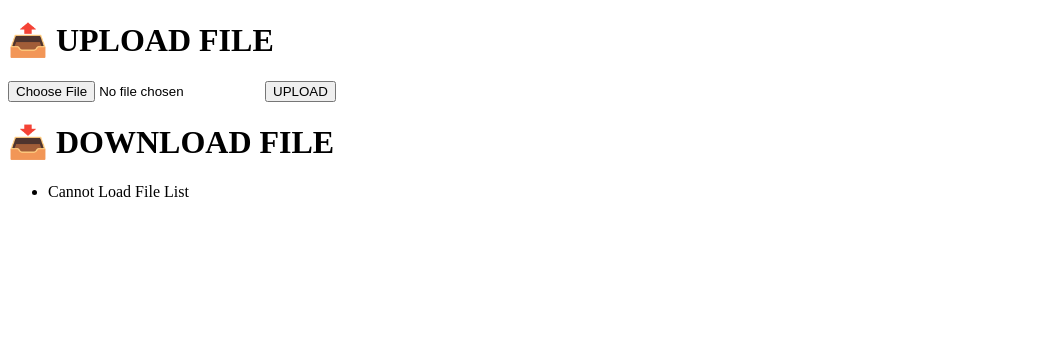
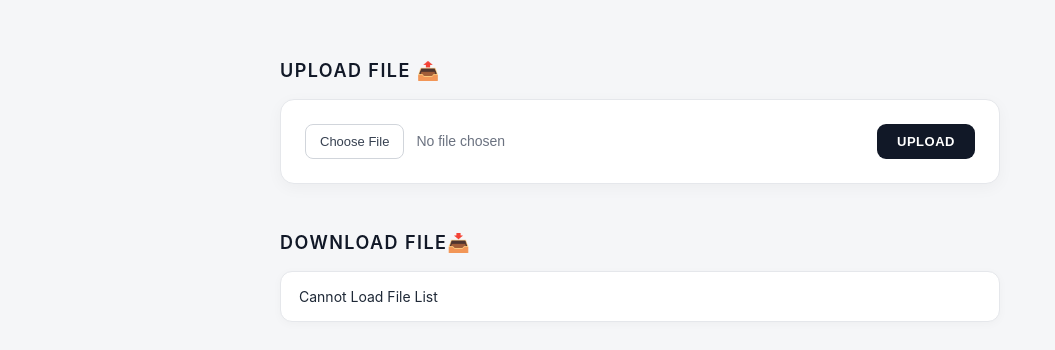
Before and after one commit to CharReanimation/EZ_File_Transfer_WAN, a website: page EZFileTransfer/Public/index.html in a window 1280 px wide. Shown: the whole page, without its empty margins (0-1055 px from the left). Drawn offline with Linux system fonts and the light colour scheme; no server answers.

Commit message:
Add EZ Style

```diff
--- /dev/null
+++ b/EZFileTransfer/Public/css/style.css
@@ -0,0 +1,291 @@
+* {
+  box-sizing: border-box;
+  margin: 0;
+  padding: 0;
+}
+
+body {
+  min-height: 100vh;
+  background: #f5f6f8;
+  color: #1f2937;
+  font-family:
+    -apple-system,
+    BlinkMacSystemFont,
+    "Segoe UI",
+    Roboto,
+    Helvetica,
+    Arial,
+    sans-serif;
+
+  display: flex;
+  flex-direction: column;
+  align-items: center;
+
+  padding: 60px 20px;
+}
+
+
+/* ================================
+   Container
+================================ */
+
+body > h1,
+body > form,
+body > ul {
+  width: 100%;
+  max-width: 720px;
+}
+
+
+/* ================================
+   Section Title
+================================ */
+
+h1 {
+  font-size: 18px;
+  font-weight: 600;
+  letter-spacing: 0.08em;
+
+  color: #111827;
+
+  margin-bottom: 18px;
+}
+
+h1:nth-of-type(2) {
+  margin-top: 48px;
+}
+
+
+/* ================================
+   Upload Form
+================================ */
+
+#uploadForm {
+  background: #ffffff;
+
+  border: 1px solid #e5e7eb;
+  border-radius: 14px;
+
+  padding: 24px;
+
+  display: flex;
+  align-items: center;
+  gap: 14px;
+
+  box-shadow:
+    0 4px 16px rgba(0, 0, 0, 0.04);
+}
+
+
+/* ================================
+   File Input
+================================ */
+
+input[type="file"] {
+  flex: 1;
+
+  min-width: 0;
+
+  font-size: 14px;
+  color: #6b7280;
+
+  cursor: pointer;
+}
+
+input[type="file"]::file-selector-button {
+  margin-right: 12px;
+
+  padding: 9px 14px;
+
+  border: 1px solid #d1d5db;
+  border-radius: 8px;
+
+  background: #ffffff;
+  color: #374151;
+
+  font-size: 13px;
+  font-weight: 500;
+
+  cursor: pointer;
+
+  transition:
+    background 0.2s ease,
+    border-color 0.2s ease;
+}
+
+input[type="file"]::file-selector-button:hover {
+  background: #f3f4f6;
+  border-color: #9ca3af;
+}
+
+
+/* ================================
+   Upload Button
+================================ */
+
+button {
+  border: none;
+  border-radius: 9px;
+
+  padding: 10px 20px;
+
+  background: #111827;
+  color: #ffffff;
+
+  font-size: 13px;
+  font-weight: 600;
+  letter-spacing: 0.04em;
+
+  cursor: pointer;
+
+  transition:
+    transform 0.15s ease,
+    background 0.2s ease,
+    box-shadow 0.2s ease;
+}
+
+button:hover {
+  background: #374151;
+
+  box-shadow:
+    0 4px 12px rgba(0, 0, 0, 0.12);
+}
+
+button:active {
+  transform: scale(0.97);
+}
+
+
+/* ================================
+   File List
+================================ */
+
+#fileList {
+  width: 100%;
+  max-width: 720px;
+
+  list-style: none;
+
+  display: flex;
+  flex-direction: column;
+  gap: 10px;
+}
+
+
+/* ================================
+   File Item
+================================ */
+
+#fileList li {
+  background: #ffffff;
+
+  border: 1px solid #e5e7eb;
+  border-radius: 12px;
+
+  padding: 16px 18px;
+
+  display: flex;
+  align-items: center;
+  justify-content: space-between;
+
+  font-size: 14px;
+
+  box-shadow:
+    0 2px 10px rgba(0, 0, 0, 0.03);
+
+  transition:
+    border-color 0.2s ease,
+    box-shadow 0.2s ease,
+    transform 0.2s ease;
+}
+
+#fileList li:hover {
+  border-color: #d1d5db;
+
+  box-shadow:
+    0 6px 18px rgba(0, 0, 0, 0.06);
+
+  transform: translateY(-1px);
+}
+
+
+/* ================================
+   Download Link
+================================ */
+
+#fileList a {
+  color: #2563eb;
+
+  text-decoration: none;
+
+  font-weight: 500;
+
+  transition: color 0.2s ease;
+}
+
+#fileList a:hover {
+  color: #1d4ed8;
+  text-decoration: underline;
+}
+
+
+/* ================================
+   Empty State
+================================ */
+
+#fileList:empty::after {
+  content: "No files available";
+
+  display: block;
+
+  padding: 40px 20px;
+
+  text-align: center;
+
+  color: #9ca3af;
+
+  font-size: 14px;
+
+  border: 1px dashed #d1d5db;
+  border-radius: 12px;
+
+  background: #fafafa;
+}
+
+
+/* ================================
+   Mobile
+================================ */
+
+@media (max-width: 600px) {
+
+  body {
+    padding: 35px 16px;
+  }
+
+  #uploadForm {
+    flex-direction: column;
+    align-items: stretch;
+  }
+
+  input[type="file"] {
+    width: 100%;
+  }
+
+  button {
+    width: 100%;
+    padding: 12px;
+  }
+
+  h1 {
+    font-size: 16px;
+  }
+
+  h1:nth-of-type(2) {
+    margin-top: 36px;
+  }
+
+  #fileList li {
+    padding: 14px;
+  }
+}
--- a/EZFileTransfer/Public/index.html
+++ b/EZFileTransfer/Public/index.html
@@ -1,17 +1,18 @@
 <!DOCTYPE html>
 <html lang="zh-CN">
 <head>
+  <link rel="stylesheet" href="./css/style.css">
   <meta charset="UTF-8">
   <title>EZ FILE TRANSFER</title>
 </head>
 <body>
-  <h1>📤 UPLOAD FILE</h1>
+  <h1>UPLOAD FILE 📤 </h1>
   <form id="uploadForm">
     <input type="file" name="file" required />
     <button type="submit">UPLOAD</button>
   </form>
 
-  <h1>📥 DOWNLOAD FILE</h1>
+  <h1>DOWNLOAD FILE📥 </h1>
   <ul id="fileList"></ul>
 
   <!-- Scripts -->
```
